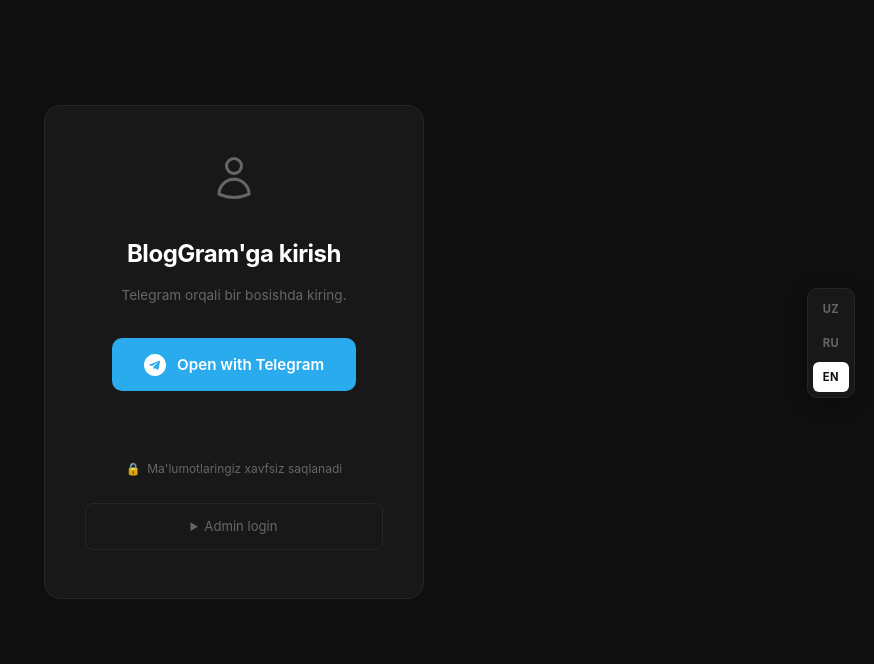
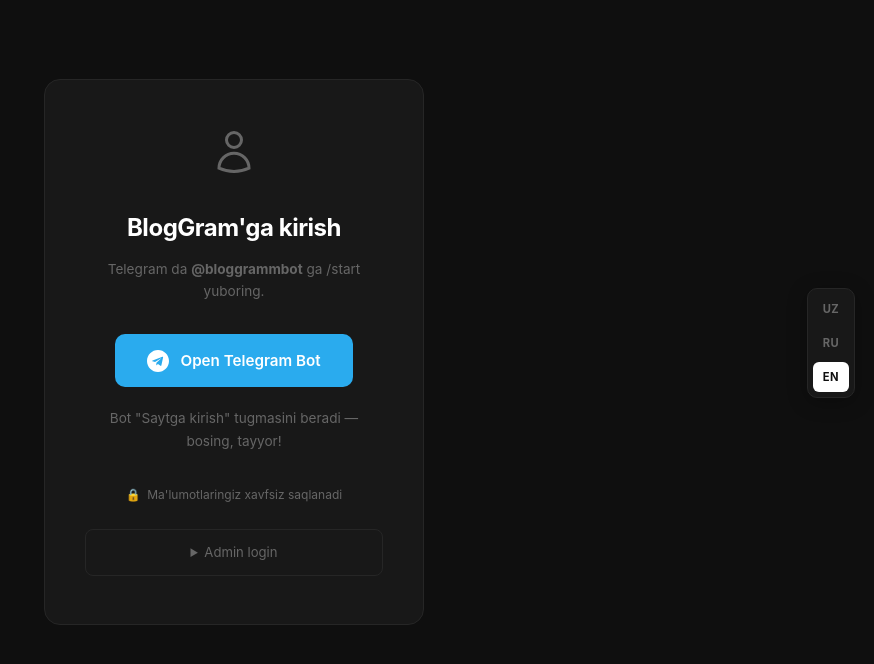
Before and after one commit to islomovmuhammadkarim/BlogGramm, a Django app: page /login/ in a window 1280 px wide. Shown: the part 57-721 px from the top of the page, without its empty margins (406-1280 px from the left). Run offline with Django 4.2, Linux system fonts and the light colour scheme; data comes from the database, SQL or seed files in the repository; data that the repository does not hold is empty; some libraries are stand-ins or nearby versions.

Commit message:
Simplify: login only via bot auto-login URL

```diff
--- a/templates/login.html
+++ b/templates/login.html
@@ -7,15 +7,12 @@
       <svg viewBox="0 0 24 24" width="48" height="48" fill="none" stroke="currentColor" stroke-width="1.5"><path d="M15.75 6a3.75 3.75 0 1 1-7.5 0 3.75 3.75 0 0 1 7.5 0ZM4.5 20.118a7.5 7.5 0 0 1 15 0A17.933 17.933 0 0 1 12 21.75c-2.676 0-5.216-.584-7.5-1.632Z"/></svg>
     </div>
     <h1>BlogGram'ga kirish</h1>
-    <p class="login-desc">Telegram orqali bir bosishda kiring.</p>
-    <a id="loginBtn" class="tg-btn" href="https://t.me/bloggrammbot" target="_blank">
+    <p class="login-desc">Telegram da <b>@bloggrammbot</b> ga /start yuboring.</p>
+    <a href="https://t.me/bloggrammbot" target="_blank" class="tg-btn">
       <svg viewBox="0 0 24 24" width="22" height="22" fill="currentColor"><path d="M12 0C5.37 0 0 5.37 0 12s5.37 12 12 12 12-5.37 12-12S18.63 0 12 0zm5.53 8.15l-1.82 8.57c-.14.62-.5.77-.99.48l-2.75-2.03-1.32 1.28c-.15.15-.27.27-.56.27l.2-2.8 5.1-4.6c.22-.2-.05-.3-.34-.13l-6.3 3.97-2.72-.85c-.59-.18-.6-.59.12-.87l10.63-4.1c.49-.18.92.12.76.87z"/></svg>
-      Open with Telegram
+      Open Telegram Bot
     </a>
-    <p id="login-status" class="login-status"></p>
-    <p id="login-expired" class="login-expired" style="display:none">
-      Muddati tugadi. <a href="/login/">Qayta urinish</a>
-    </p>
+    <p class="login-status">Bot "Saytga kirish" tugmasini beradi — bosing, tayyor!</p>
     <p id="login-expired" class="login-expired" style="display:none">
       Muddati tugadi. <a href="/login/">Qayta urinish</a>
     </p>
@@ -38,54 +35,5 @@
 {% endblock %}
 
 {% block scripts %}
-<script>
-const btn = document.getElementById('loginBtn');
-const statusEl = document.getElementById('login-status');
-const expiredEl = document.getElementById('login-expired');
-let pollInterval = null;
-
-(async function() {
-  const savedToken = sessionStorage.getItem('login_token');
-  if (savedToken) {
-    statusEl.textContent = '⏳ Telegram orqali tasdiqlang...';
-    const resp = await fetch('/api/auth/init/');
-    const data = await resp.json();
-    btn.href = data.deep_link;
-    sessionStorage.setItem('login_token', data.token);
-    startPolling(data.token);
-    return;
-  }
-  const resp = await fetch('/api/auth/init/');
-  const data = await resp.json();
-  btn.href = data.deep_link;
-  sessionStorage.setItem('login_token', data.token);
-  btn.addEventListener('click', function() {
-    statusEl.textContent = '⏳ Telegram orqali tasdiqlang...';
-    setTimeout(() => startPolling(data.token), 1000);
-  });
-})();
-
-function startPolling(token) {
-  if (pollInterval) clearInterval(pollInterval);
-  pollInterval = setInterval(() => checkStatus(token), 2000);
-}
-
-async function checkStatus(token) {
-  try {
-    const resp = await fetch(`/api/auth/status/?token=${token}`);
-    const data = await resp.json();
-    if (data.status === 'verified') {
-      clearInterval(pollInterval);
-      sessionStorage.removeItem('login_token');
-      statusEl.textContent = '✅ Muvaffaqiyatli!';
-      window.location.href = data.redirect || '/';
-    } else if (data.status === 'expired' || data.status === 'error') {
-      clearInterval(pollInterval);
-      sessionStorage.removeItem('login_token');
-      statusEl.textContent = '';
-      expiredEl.style.display = 'block';
-    }
-  } catch(e) {}
-}
-</script>
+<!-- Login faqat bot orqali ishlaydi -->
 {% endblock %}
```
